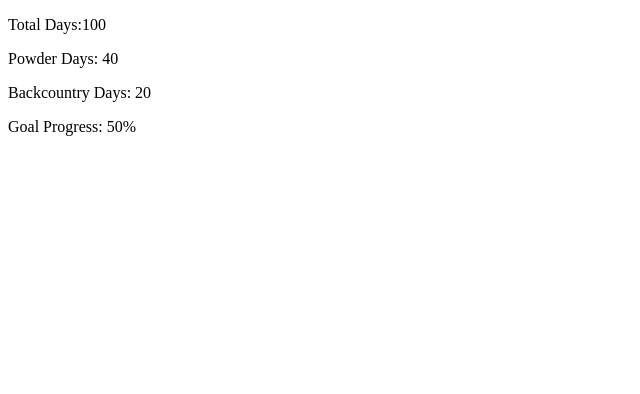
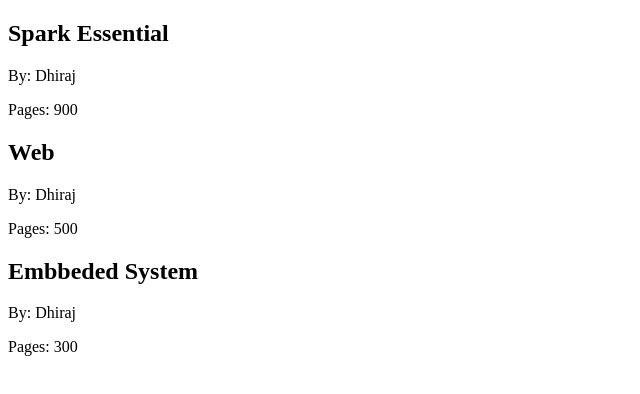
Before and after one commit to dhirajj14/react-first-app, a React (Create React App) app: page / in a window 1280 px wide. Shown: the top 394 px of the page, without its empty margins (0-640 px from the left). Built offline with nearby package versions, Linux system fonts and the light colour scheme.

Commit message:
compose components

```diff
--- a/src/index.js
+++ b/src/index.js
@@ -1,45 +1,28 @@
 import React, { Component } from 'react'
 import ReactDOM, {render} from 'react-dom'
 
-let skiData = {
-  total: 100,
-  powder: 40,
-  backcountry:20,
-  goal: 200
-}
-
-const getPercent = decimal =>{
-  return decimal * 100 + '%'
-}
-
-const calcGoalProgress = (total, goal) => {
-  return getPercent(total/goal)
-}
-
-const SkiDayCounter = ({total,powder,backcountry, goal}) =>{
+const Book = ({title, author, pages}) => {
   return(
     <section>
-        <div>
-          <p>Total Days:{total}</p>
-        </div>
-        <div>
-          <p>Powder Days: {powder}</p>
-        </div>
-        <div>
-          <p>Backcountry Days: {backcountry}</p>
-        </div>
-        <div>
-          <p>Goal Progress: {calcGoalProgress(total,goal)}</p>
-        </div>
-      </section>
+      <h2>{title}</h2>
+      <p>By: {author}</p>
+      <p>Pages: {pages}</p>
+    </section>
+  )
+}
+const Library = () => {
+  return(
+    <div>
+      <Book title="Spark Essential" author="Dhiraj" pages={900}/>
+      <Book title="Web" author="Dhiraj" pages={500}/>
+      <Book title="Embbeded System" author="Dhiraj" pages={300}/>
+    </div>
   )
 }
 
 render(
-  <SkiDayCounter
-    total={skiData.total}
-    powder={skiData.powder}
-    backcountry={skiData.backcountry}
-    goal={skiData.goal}/>,
+  <div>
+    <Library/>
+  </div>,
   document.getElementById('root')
   )
```
